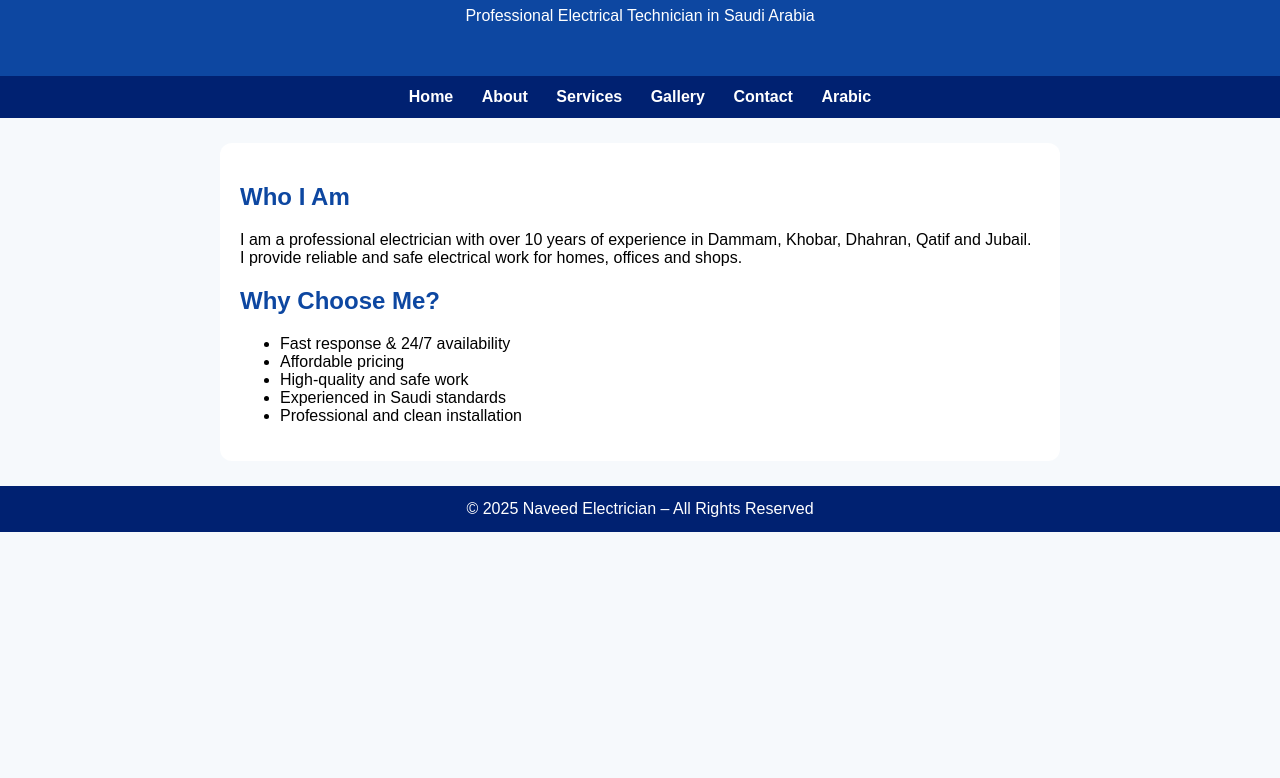
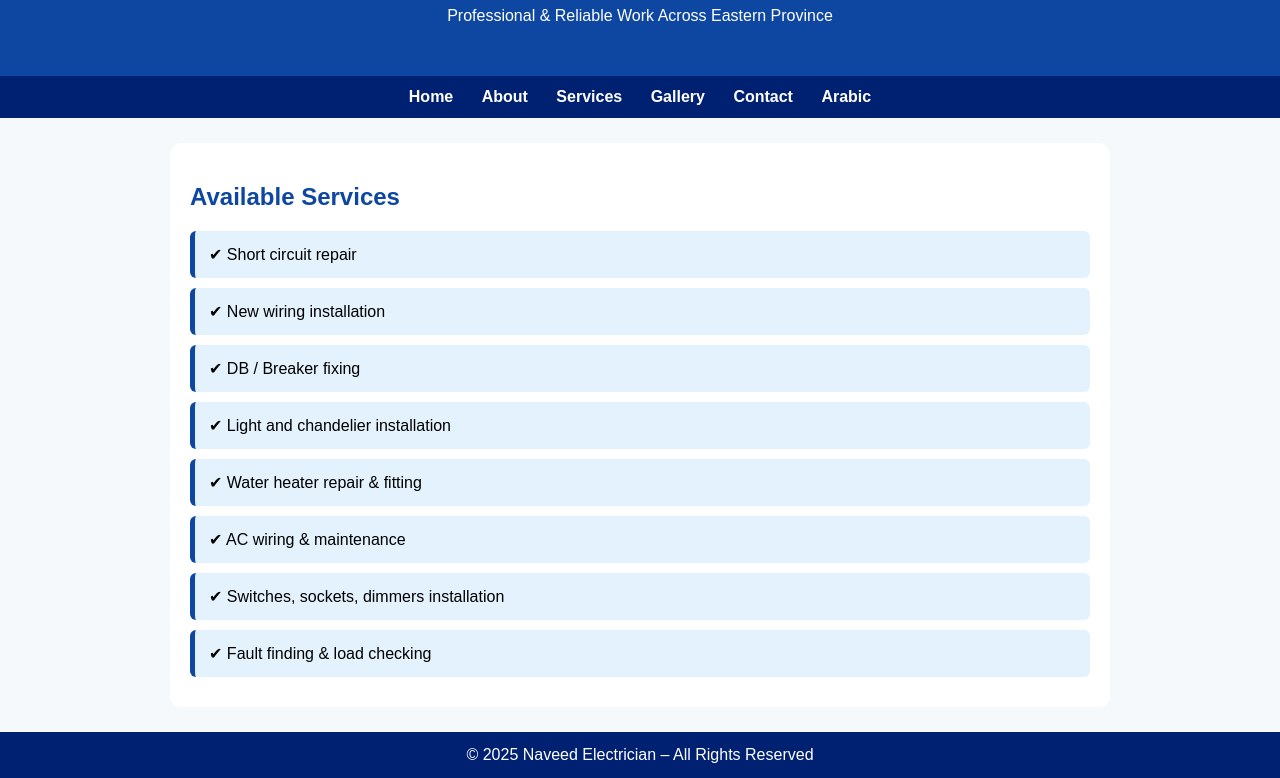
Before and after one commit to naveedelectrician/naveedelectrician.github.io, a plain HTML site: page services.html in a window 1280 px wide. Shown: the part 108-886 px from the top of the page. Before the commit the page ends 800 px from the top, so only its background shows below. Drawn offline with Linux system fonts and the light colour scheme.

Commit message:
Update services.html

```diff
--- a/services.html
+++ b/services.html
@@ -3,15 +3,16 @@
 <head>
 <meta charset="UTF-8">
 <meta name="viewport" content="width=device-width, initial-scale=1.0">
-    <title>About - Naveed Electrician</title>
+<title>Services - Naveed Electrician</title>
 
 <style>
-        body { margin: 0; font-family: Arial; background: #f6f9fc; }
-        header { background: #0d47a1; padding: 35px; text-align: center; color: white; }
-        nav { background: #002171; padding: 12px; text-align: center; }
+body { margin:0; font-family:Arial; background:#f6f9fc; }
+header { background:#0d47a1; color:white; padding:35px; text-align:center; }
+nav { background:#002171; padding:12px; text-align:center; }
 nav a { color:white; margin:0 12px; text-decoration:none; font-weight:bold; }
-        .container { width:92%; max-width:800px; margin:25px auto; background:white; padding:20px; border-radius:12px; }
+.container { width:92%; max-width:900px; margin:25px auto; background:white; padding:20px; border-radius:12px; }
 h2 { color:#0d47a1; }
+.service-box { background:#e3f2fd; padding:14px; border-left:5px solid #0d47a1; margin:10px 0; border-radius:6px; }
 footer { background:#002171; color:white; text-align:center; padding:14px; margin-top:25px; }
 </style>
 </head>
@@ -19,8 +20,8 @@
 <body>
 
 <header>
-    <h1>About Naveed Electrician</h1>
-    <p>Professional Electrical Technician in Saudi Arabia</p>
+    <h1>Electrical Services</h1>
+    <p>Professional & Reliable Work Across Eastern Province</p>
 </header>
 
 <nav>
@@ -33,21 +34,18 @@
 </nav>
 
 <div class="container">
-    <h2>Who I Am</h2>
-    <p>
-        I am a professional electrician with over 10 years of experience in Dammam, Khobar,
-        Dhahran, Qatif and Jubail. I provide reliable and safe electrical work for homes,
-        offices and shops.
-    </p>
 
-    <h2>Why Choose Me?</h2>
-    <ul>
-        <li>Fast response & 24/7 availability</li>
-        <li>Affordable pricing</li>
-        <li>High-quality and safe work</li>
-        <li>Experienced in Saudi standards</li>
-        <li>Professional and clean installation</li>
-    </ul>
+<h2>Available Services</h2>
+
+<div class="service-box">✔ Short circuit repair</div>
+<div class="service-box">✔ New wiring installation</div>
+<div class="service-box">✔ DB / Breaker fixing</div>
+<div class="service-box">✔ Light and chandelier installation</div>
+<div class="service-box">✔ Water heater repair & fitting</div>
+<div class="service-box">✔ AC wiring & maintenance</div>
+<div class="service-box">✔ Switches, sockets, dimmers installation</div>
+<div class="service-box">✔ Fault finding & load checking</div>
+
 </div>
 
 <footer>
```
Lines whose indentation alone changed are shown as unchanged.
